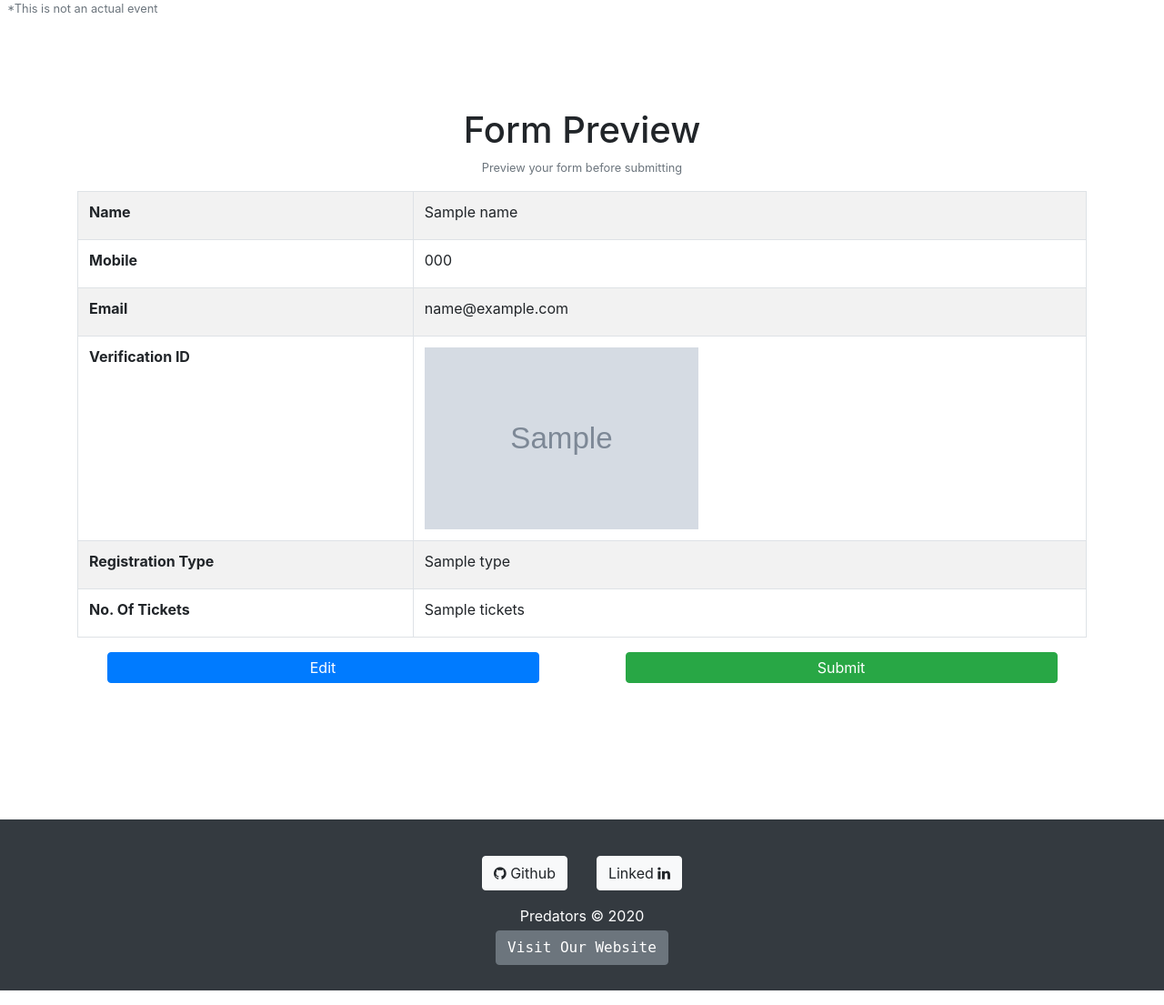
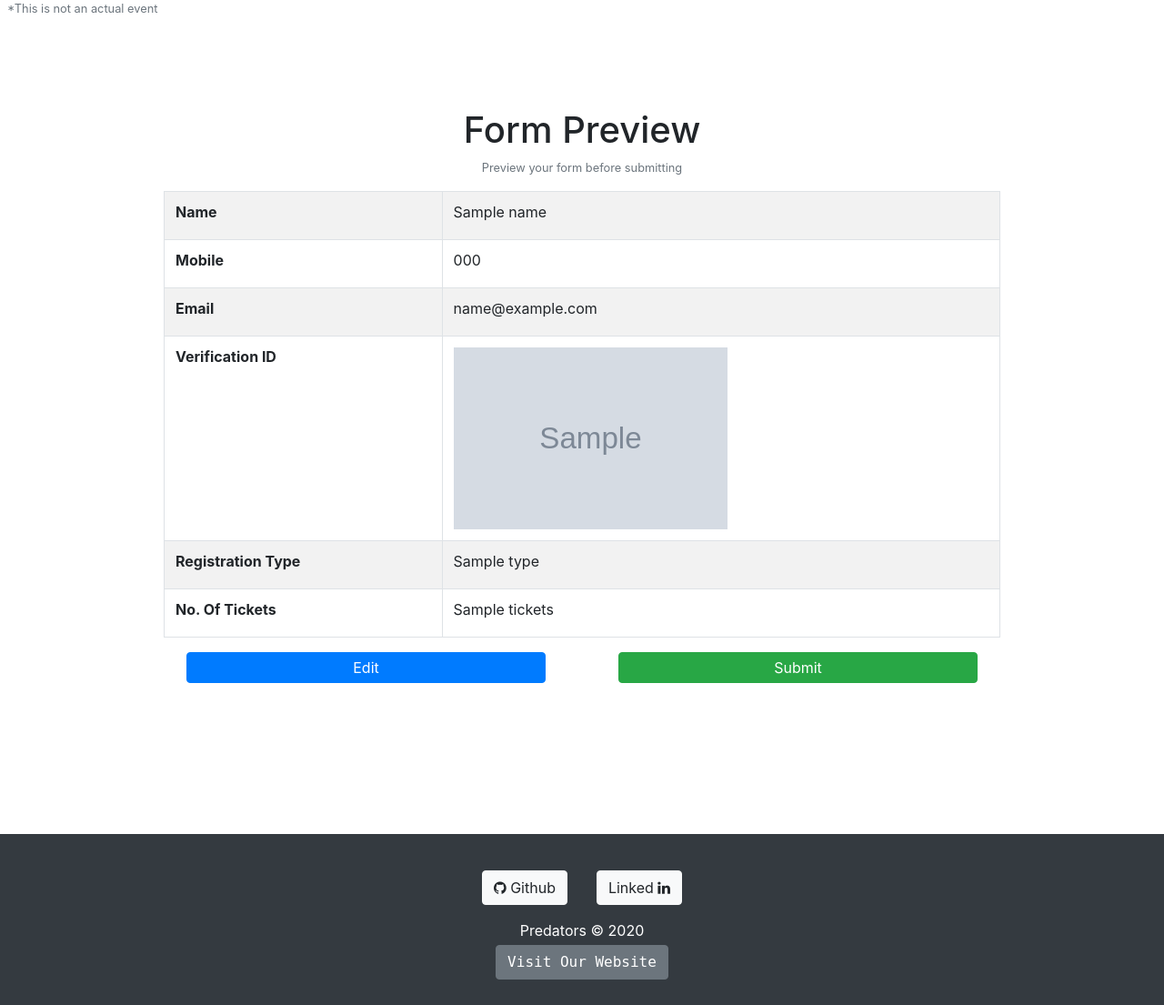
Before and after one commit to blackistheneworange/forms, a Node server app: template views/preview.ejs in a window 1280 px wide. Shown: the part 91-1196 px from the top of the page at 91% size. Run offline with Node 20, Linux system fonts and the light colour scheme; the template is opened without the code that fills it: most values are stand-ins (such as "Sample title", 1, 10 or a date in 2020); grey boxes marked "Sample" are stand-in pictures; some libraries are stand-ins or nearby versions.

Commit message:
resolution

```diff
--- a/routes/indexRouter.js
+++ b/routes/indexRouter.js
@@ -31,11 +31,7 @@
 
 });
 
-const fileTypes=(req,file,cb)=>{
 
-
-
-}
 
 
 
--- a/views/application.ejs
+++ b/views/application.ejs
@@ -133,7 +133,9 @@
 
      <center><h2 class="mt-4">Application Status</h2></center>
 
-    <div class="table-responsive-sm mt-3">
+    <div class="row d-flex justify-content-center">
+
+    <div class="table-responsive-sm mt-3 col-12 col-md-10">
      <table class="table table-bordered table-striped table-hover">
 
        <thead>
@@ -220,7 +222,7 @@
 
      <% } %>
 
-
+ </div>
  </main>
 
  <% if(status==="Under Review"){%>
--- a/views/index.ejs
+++ b/views/index.ejs
@@ -119,7 +119,7 @@
       <div class="row mt-4 d-flex justify-content-center">
 
 
-      <form class="col-12 col-sm-10 col-md-8 p-4 bg-light">
+      <form class="col-12 col-sm-10 col-md-6 p-4 bg-light">
 
         <div class="form-group">
 
--- a/views/login.ejs
+++ b/views/login.ejs
@@ -153,8 +153,9 @@
 
    <small class="text-muted ml-2">*This is not an actual event</small>
 
+   <div class="container">
+   <main class="bg-light col-12 col-sm-10 col-md-6">
 
-   <main class="bg-light">
 
 
      <a class="btn btn-secondary" href="/">Go Back</a>
@@ -194,6 +195,7 @@
 
 
    </main>
+   </div>
 
 
    <footer class="page-footer bg-dark p-4">
--- a/views/preview.ejs
+++ b/views/preview.ejs
@@ -106,9 +106,14 @@
 
       <center><small class="m-0 p-0 text-muted preview-note">Preview your form before submitting</small></center>
 
-      <center><h2 class="editorText mb-0 mt-2 p-2 bg-dark text-white" style="display:none;border-radius:20px">Editor Mode</h2></center>
 
-      <form class="mt-0 form table-responsive">
+    <div class="row d-flex justify-content-center">
+      <center class="col-12 col-md-10"><h2 class="editorText mb-0 mt-2 p-2 bg-dark text-white" style="display:none;border-radius:20px">Editor Mode</h2></center>
+    </div>
+
+      <div class="row d-flex justify-content-center">
+
+      <form class="mt-0 form table-responsive col-12 col-md-10">
 
       <table class="mt-0 table table-bordered table-striped">
 
@@ -257,6 +262,9 @@
 
   </form>
 
+  </div>
+
+
       <div class="alert alert-warning msg" style="display:none"></div>
 
     </main>
```
Also changed, not shown: views/applicationAdmin.ejs (+16 -2 lines), views/dashboard.ejs (+12 -1 lines), 1 other file.
